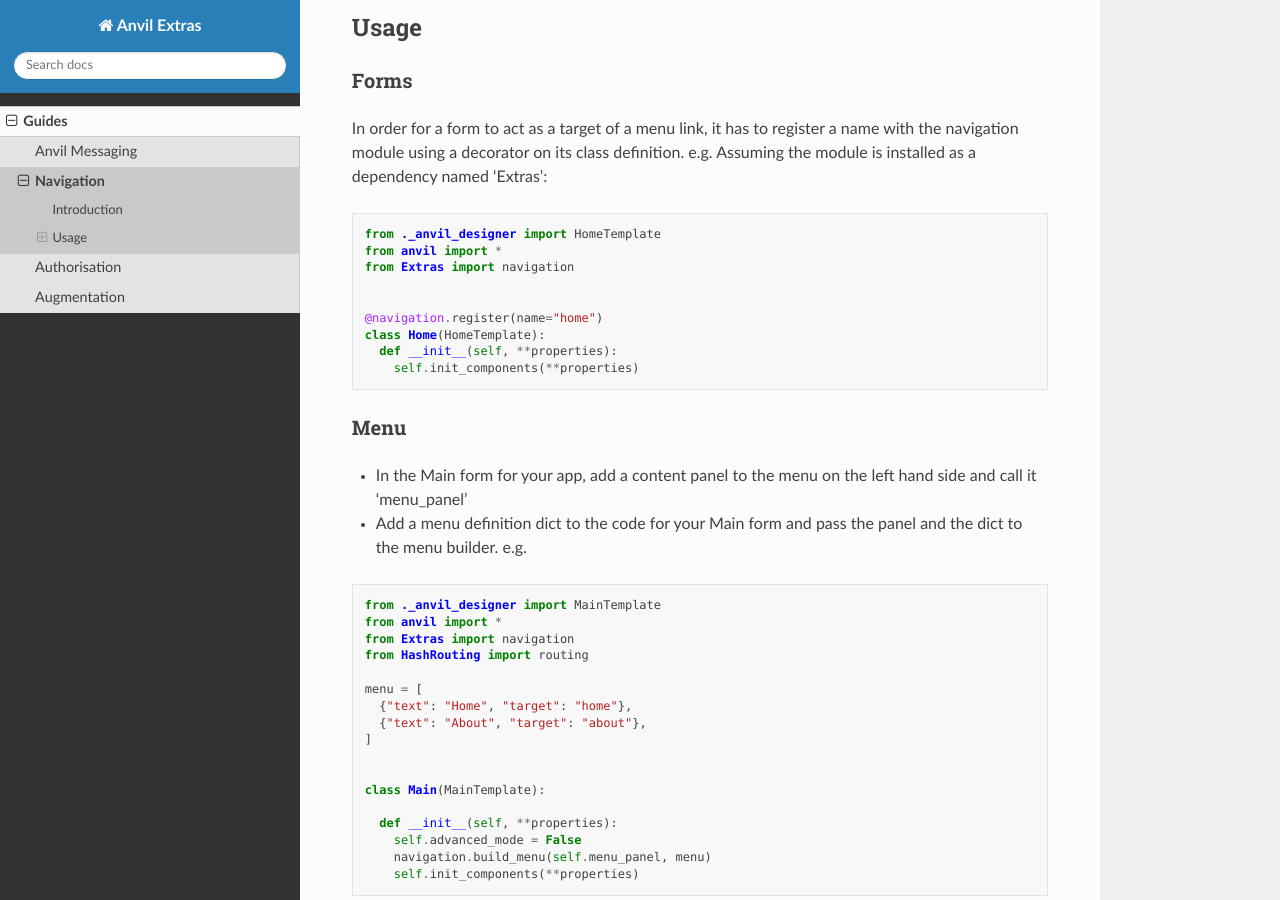
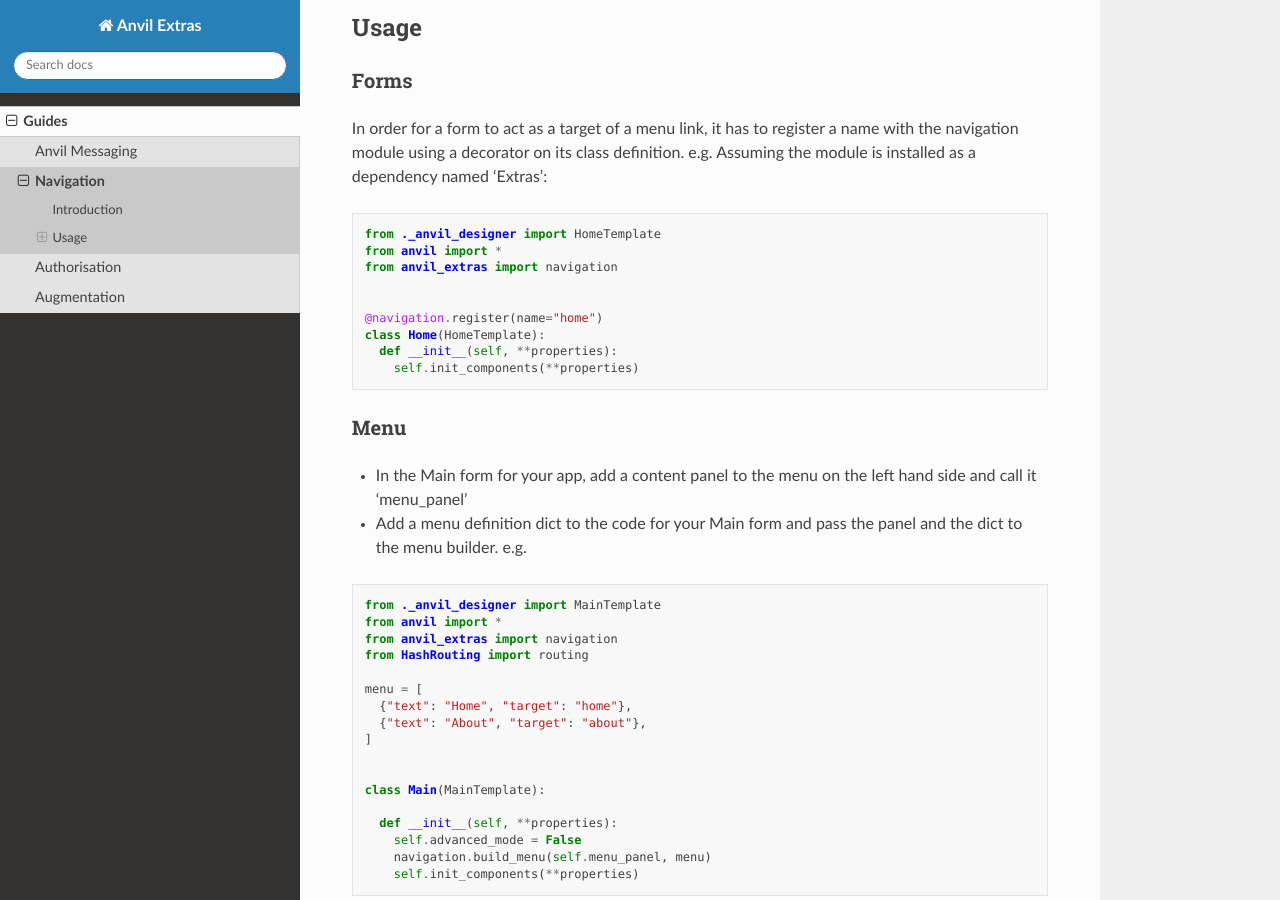
Before and after one commit to anvilistas/anvil-extras, a Sphinx documentation site: the page built from docs/guides/navigation.rst, in a window 1280 px wide and 900 px high, scrolled down 373 px. Built offline with Sphinx 7.4.7 and the Read the Docs theme 2.0.0, drawn with Linux system fonts in a browser that asks for light colours; pages that are not in the unit, such as notebooks, are missing from menus.

Commit message:
change title to anvil_extras

```diff
--- a/anvil.yaml
+++ b/anvil.yaml
@@ -1,8 +1,8 @@
 services: []
 startup: {type: form, module: Demo}
-package_name: extras
+package_name: anvil_extras
 allow_embedding: false
-name: Extras
+name: anvil_extras
 runtime_options: {version: 2, client_version: '3', server_version: python3-full}
 metadata: {}
 startup_form: Demo
--- a/docs/guides/augmentation.rst
+++ b/docs/guides/augmentation.rst
@@ -12,7 +12,7 @@
 
 .. code-block:: python
 
-    from extras.augment import augment
+    from anvil_extras import augment
     augment.set_event_handler(self.link, 'hover', self.link_hover)
     # equivalent to
     # augment.set_event_handler(self.link, 'mouseenter', self.link_hover)
--- a/docs/guides/authorisation.rst
+++ b/docs/guides/authorisation.rst
@@ -38,7 +38,7 @@
 .. code-block:: python
 
     import anvil.server
-    from Extras.authorisation import authentication_required
+    from anvil_extras.authorisation import authentication_required
 
     @anvil.server.callable
     @authentication_required
@@ -53,7 +53,7 @@
 .. code-block:: python
 
     import anvil.server
-    from Extras.authorisation import authorisation_required
+    from anvil_extras.authorisation import authorisation_required
 
     @anvil.server.callable
     @authorisation_required("can_edit_sensitive_thing")
--- a/docs/guides/navigation.rst
+++ b/docs/guides/navigation.rst
@@ -21,7 +21,7 @@
 
     from ._anvil_designer import HomeTemplate
     from anvil import *
-    from Extras import navigation
+    from anvil_extras import navigation
 
 
     @navigation.register(name="home")
@@ -39,7 +39,7 @@
 
     from ._anvil_designer import MainTemplate
     from anvil import *
-    from Extras import navigation
+    from anvil_extras import navigation
     from HashRouting import routing
 
     menu = [
@@ -125,7 +125,7 @@
 
     from ._anvil_designer import HomeTemplate
     from anvil import *
-    from Extras import navigation
+    from anvil_extras import navigation
 
 
     @navigation.register(name="home", title="Home")
```
Also changed, not shown: 2 other files.
